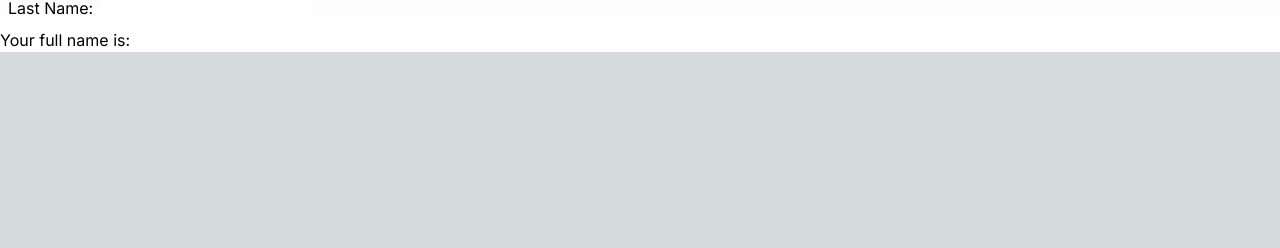
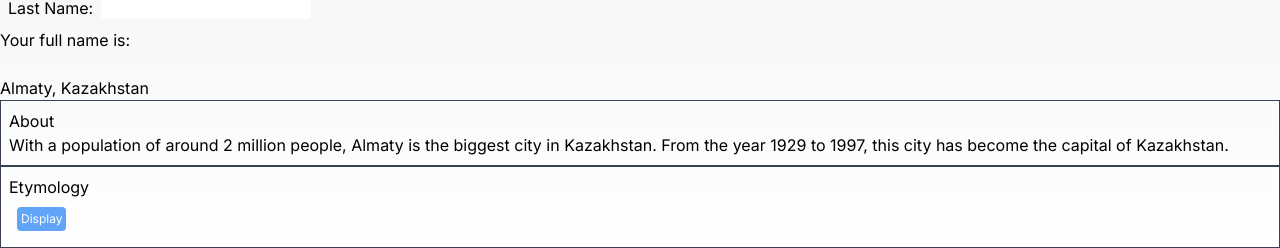
Before and after one commit to Rheno25/04-event-dan-state, a Next.js app: page / in a window 1280 px wide. Shown: the part 955-1203 px from the top of the page. Before the commit the page ends 1007 px from the top, so only its background shows below. Built offline with nearby package versions, Linux system fonts and the light colour scheme.

Commit message:
Jawaban Praktikum 6

```diff
--- /dev/null
+++ b/src/app/component/accordion.tsx
@@ -0,0 +1,37 @@
+import { useState } from "react";
+
+export default function Accordion(){
+    const [activeIndex, setActiveIndex] = useState(0);
+    return(
+        <>
+            <h2>Almaty, Kazakhstan</h2>
+            <Panel
+                title="About"
+                isActive={activeIndex === 0}
+                onShow={() => setActiveIndex(0)}
+            >
+                With a population of around 2 million people, Almaty is the biggest city in Kazakhstan.
+                From the year 1929 to 1997, this city has become the capital of Kazakhstan.
+            </Panel>
+            <Panel
+                title="Etymology"
+                isActive={activeIndex === 1}
+                onShow={() => setActiveIndex(1)}
+            >
+                The name "Almaty" comes from the word <span lang="kk-KZ">Алма</span>, in Kazakh language which means "apple" and
+                often interpreted as "full with apple". Actually, the are around Almaty are believed as
+                the origin of apple, and wild <i lang="la">Malus sieversii</i> are considered as candidate
+                that probably has become the ancestor of modern domestic apple.
+            </Panel>
+        </>
+    );
+}
+
+function Panel({title, children, isActive, onShow}){
+    return (
+        <section className="panel border border-gray-700 p-2">
+            <h3>{title}</h3>
+            {isActive ? ( <p>{children}</p> ) : ( <button className="bg-blue-400 text-xs text-white p-1 rounded m-2" onClick={onShow}>Display</button> )}
+        </section>
+    );
+}
--- a/src/app/page.tsx
+++ b/src/app/page.tsx
@@ -1,4 +1,5 @@
 "use client";
+import Accordion from "./component/accordion";
 import Button_1, {Button_2, Button_3} from "./component/button";
 import Form, { Form_2 } from "./component/form";
 import Gallery from "./component/gallery";
@@ -23,6 +24,8 @@ export default function Home() {
     <Form />
     <br></br>
     <Form_2 />
+    <br></br>
+    <Accordion />
     </>
   );
 }
```
